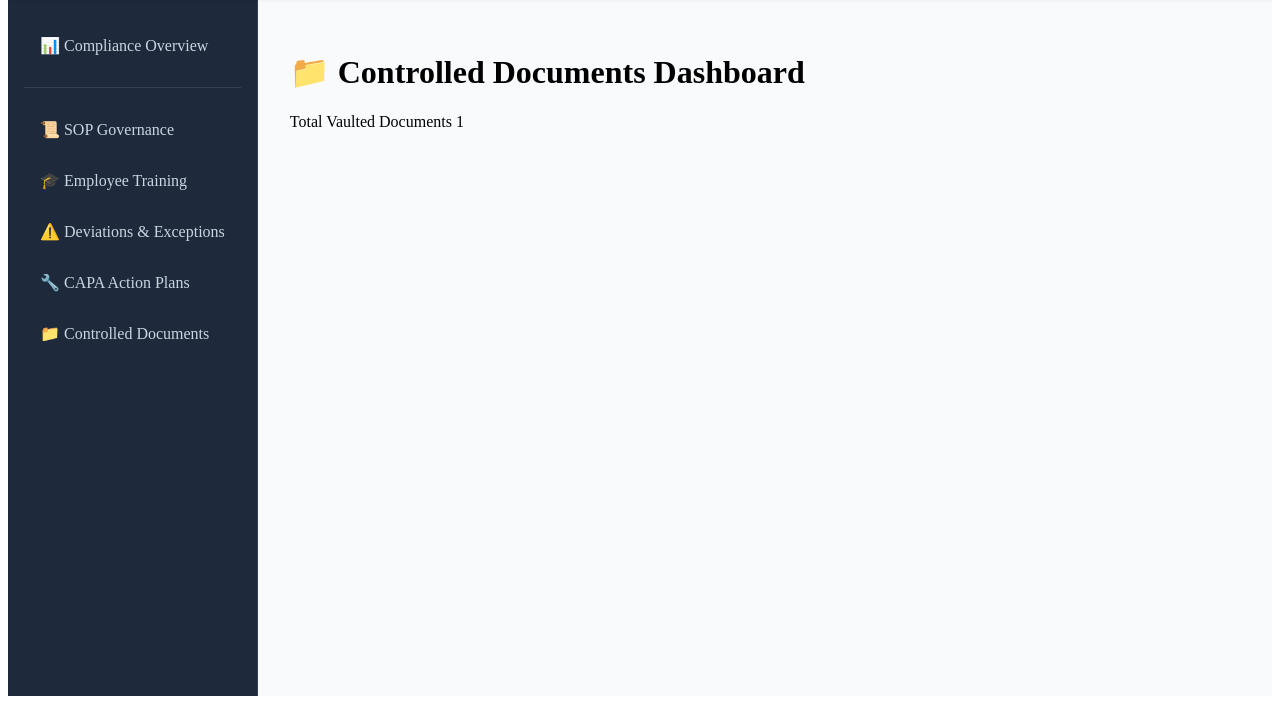
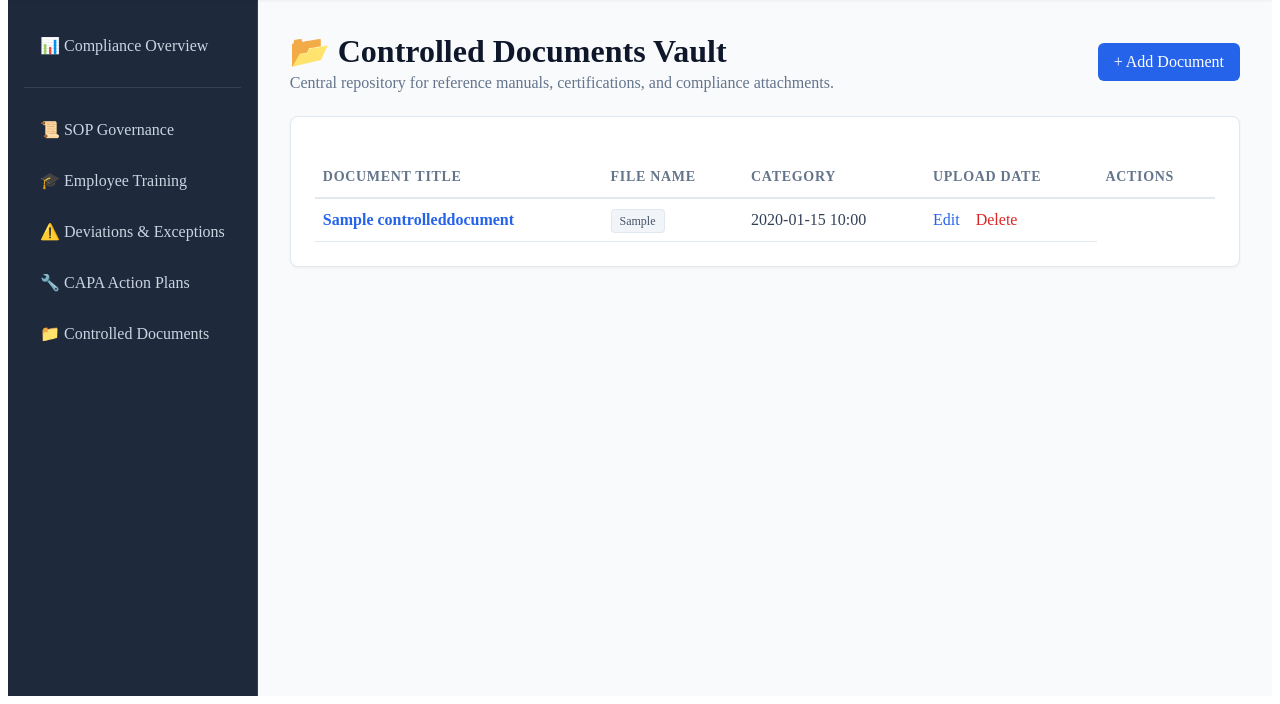
Before and after one commit to chengmichelley/labguard, a Django app: page /documents/ in a window 1280 px wide. Shown: the part 113-817 px from the top of the page. Run offline with Django 5.2, Linux system fonts and the light colour scheme; tables that the repository leaves empty hold one stand-in row (values such as "Sample post").

Commit message:
Added Documents form & detail

```diff
--- a/documents/models.py
+++ b/documents/models.py
@@ -1,8 +1,9 @@
 from django.db import models
 
-class ControlledDocuments(models.Model):
+class ControlledDocument(models.Model):
     title = models.CharField(max_length=255)
-    filename = models.CharField(max_length= 100)
+    filename = models.CharField(max_length= 255)
+    category = models.CharField(max_length=100, default='General Documentation')
     document_url = models.URLField(blank=True, null=True)
     uploaded_at = models.DateTimeField(auto_now_add=True)
 
--- a/documents/templates/documents/dashboard.html
+++ b/documents/templates/documents/dashboard.html
@@ -1,5 +1,42 @@
 {% extends "main_app/base.html" %}
+
 {% block content %}
-  <h1>📁 Controlled Documents Dashboard</h1>
-  <p>Total Vaulted Documents {{ total_docs }}</p>
+<div class="overview-header header-split">
+    <div>
+        <h1>📂 Controlled Documents Vault</h1>
+        <p>Central repository for reference manuals, certifications, and compliance attachments.</p>
+    </div>
+    <a href="{% url 'documents:create' %}" class="btn-primary">+ Add Document</a>
+</div>
+
+<div class="registry-container">
+    <table class="compliance-table">
+        <thead>
+            <tr>
+                <th>Document Title</th>
+                <th>File Name</th>
+                <th>Category</th>
+                <th>Upload Date</th>
+                <th>Actions</th>
+            </tr>
+        </thead>
+        <tbody>
+            {% for doc in docs %}
+            <tr>
+                <td class="text-bold"><a href="{% url 'documents:detail' doc.pk %}" class="table-link-id">{{ doc.title }}</a></td>
+                <td><span class="status-badge">{{ doc.category }}</span></td>
+                <td>{{ doc.uploaded_at|date:"Y-m-d H:i" }}</td>
+                <td>
+                    <a href="{% url 'documents:edit' doc.pk %}" class="link-edit">Edit</a>
+                    <a href="{% url 'documents:delete' doc.pk %}" class="link-delete">Delete</a>
+                </td>
+            </tr>
+            {% empty %}
+            <tr>
+                <td colspan="4" class="table-empty">No controlled records logged in the system yet.</td>
+            </tr>
+            {% endfor %}
+        </tbody>
+    </table>
+</div>
 {% endblock %}
--- a/documents/urls.py
+++ b/documents/urls.py
@@ -5,4 +5,8 @@ app_name = 'documents'
 
 urlpatterns = [
    path('', views.document_dashboard, name='dashboard'),
-]
+   path('create/', views.document_create, name='create'),
+   path('<int:pk>/', views.document_detail, name='detail'),
+   path('<int:pk>/edit/', views.document_update, name='edit'),
+   path('<int:pk>/delete/', views.document_delete, name='delete'),
+   ]
--- a/documents/views.py
+++ b/documents/views.py
@@ -1,7 +1,39 @@
-from django.shortcuts import render
-from .models import ControlledDocuments
+from django.shortcuts import render, redirect, get_object_or_404
+from .models import ControlledDocument
+from .forms import ControlledDocumentForm
 
 def document_dashboard(request):
-    total_docs = ControlledDocuments.objects.count()
-    context = {'total_docs': total_docs}
-    return render(request, 'documents/dashboard.html', context)
+    docs = ControlledDocument.objects.all().order_by('-uploaded_at')
+    return render(request, 'documents/dashboard.html', {'docs': docs, 'doc_count': docs.count()})
+
+def document_create(request):
+    if request.method == 'POST':
+        form = ControlledDocumentForm(request.POST)
+        if form.is_valid():
+            form.save()
+            return redirect('documents:dashboard')
+    else:
+        form = ControlledDocumentForm()
+    return render(request, 'documents/document_form.html', {'form': form})
+
+def document_detail(request, pk):
+    doc = get_object_or_404(ControlledDocument, pk=pk)
+    return render(request, 'documents/document_detail.html', {'doc': doc})
+
+def document_update(request, pk):
+    doc = get_object_or_404(ControlledDocument, pk=pk)
+    if request.method == 'POST':
+        form = ControlledDocumentForm(request.POST, instance=doc)
+        if form.is_valid():
+            form.save()
+            return redirect('documents:dashboard')
+    else:
+        form = ControlledDocumentForm(instance=doc)
+    return render(request, 'documents/document_form.html', {'form': form})
+
+def document_delete(request, pk):
+    doc = get_object_or_404(ControlledDocument, pk=pk)
+    if request.method == 'POST':
+        doc.delete()
+        return redirect('documents:dashboard')
+    return render(request, 'documents/document_confirm_delete.html', {'doc': doc})
--- a/main_app/views.py
+++ b/main_app/views.py
@@ -4,7 +4,7 @@ from sops.models import SopDocument
 from training.models import TrainingRecord
 from deviations.models import DeviationLog
 from capas.models import CapaAction
-from documents.models import ControlledDocuments
+from documents.models import ControlledDocument
 
 def about(request):
 
@@ -16,6 +16,6 @@ def overview_dashboard(request):
         'training_count': TrainingRecord.objects.count(),
         'deviation_count': DeviationLog.objects.count(),
         'capa_count': CapaAction.objects.count(),
-        'document_count': ControlledDocuments.objects.count(),
+        'document_count': ControlledDocument.objects.count(),
     }
     return render(request, 'main_app/dashboard.html', context)
```
Also changed, not shown: documents/forms.py (added, +13 -0 lines), documents/templates/documents/document_confirm_delete.html (added, +19 -0 lines), documents/templates/documents/document_detail.html (added, +36 -0 lines), documents/templates/documents/document_form.html (added, +29 -0 lines), documents/migrations/0003_controlleddocument_delete_controlleddocuments.py (added).
